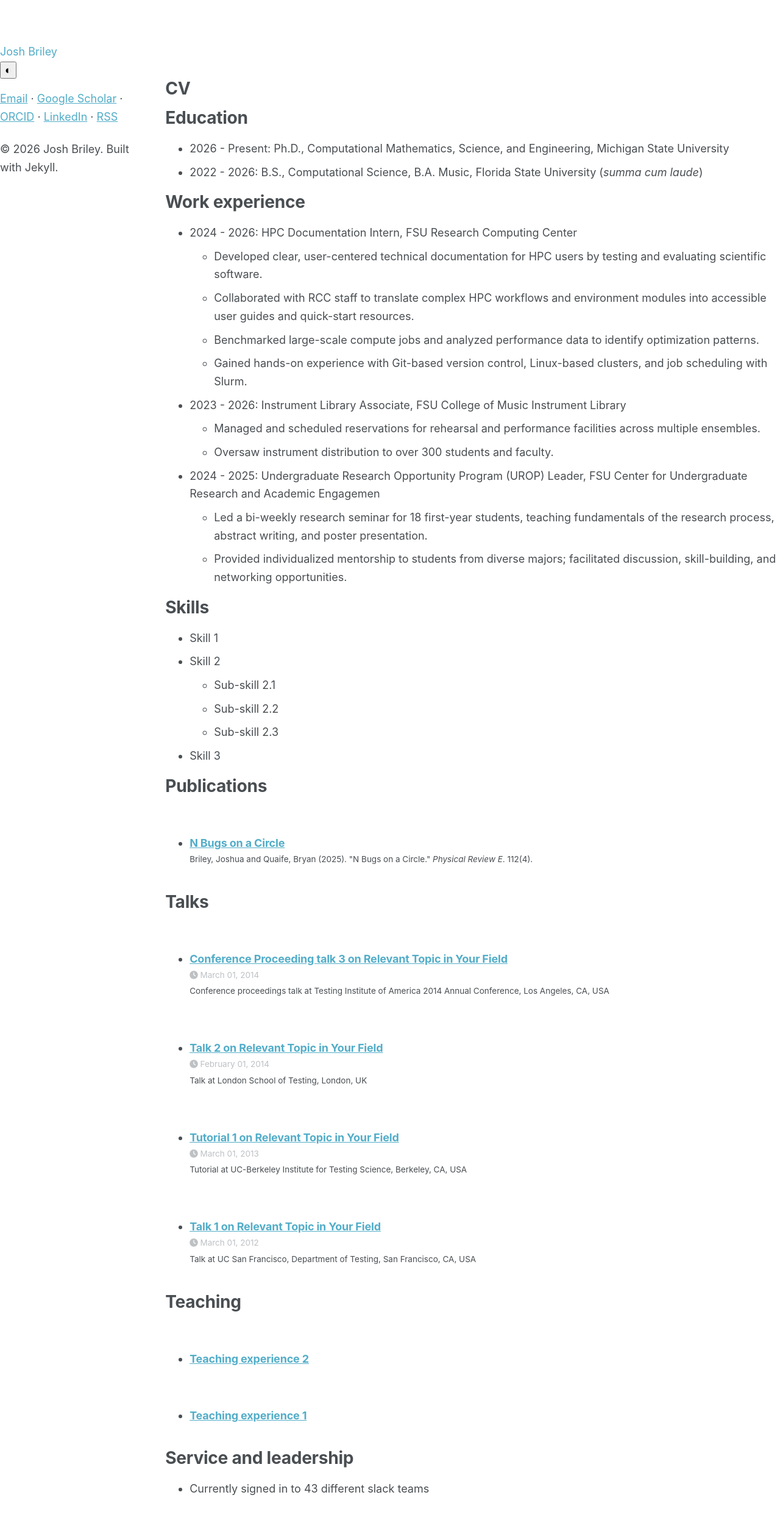
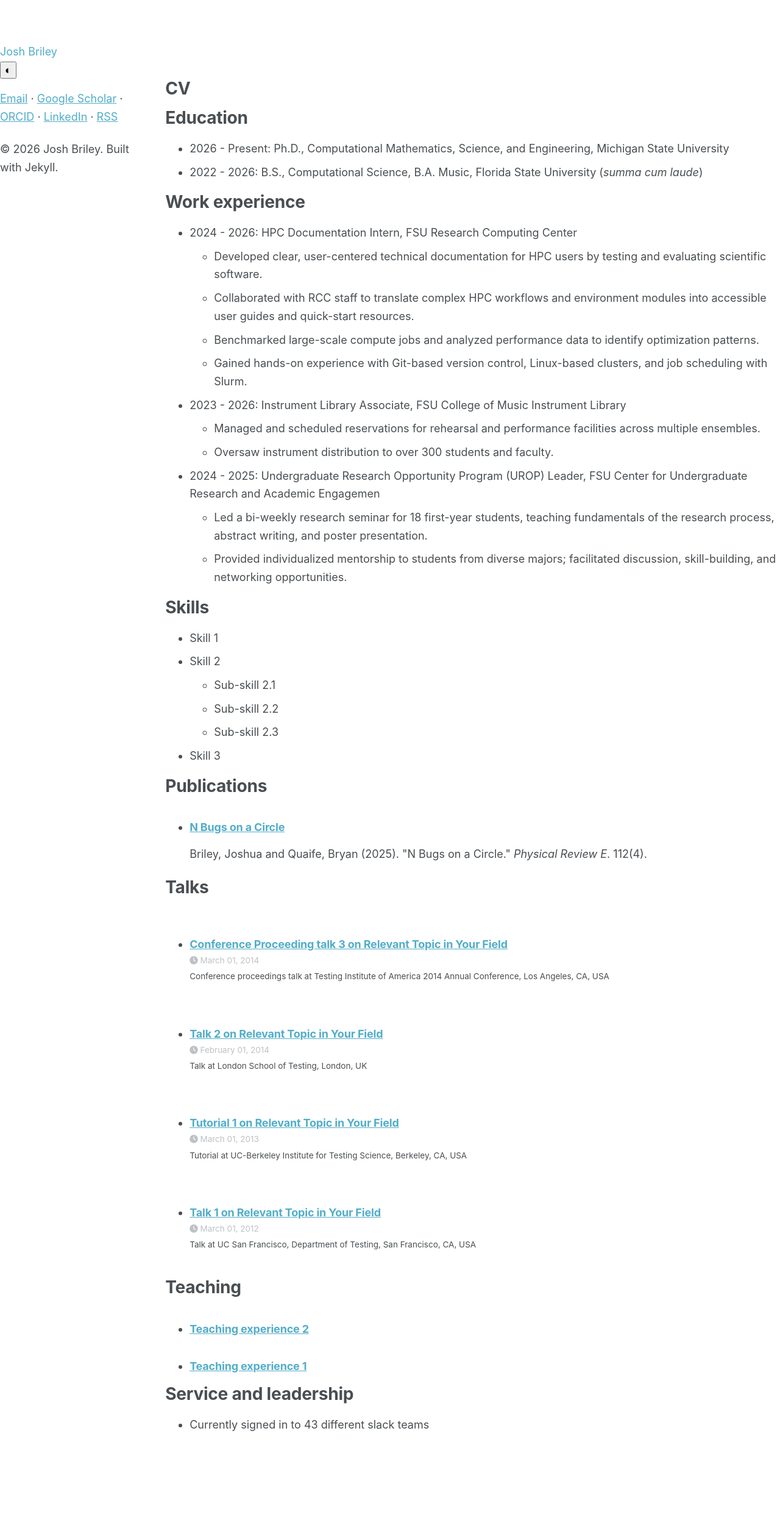
Before and after one commit to joshbriley/joshbriley.github.io, a Jekyll site: the page built from _pages/cv.md, in a window 1280 px wide. Shown: the whole page at 61% size. Built offline with Jekyll 4.4.1, drawn with Linux system fonts in a browser that asks for light colours; after the commit the page ends 2405 px from its top, so only the background shows below that.

Commit message:
Update archive-single-cv.html

```diff
--- a/_includes/archive-single-cv.html
+++ b/_includes/archive-single-cv.html
@@ -1,42 +1,10 @@
-{% include base_path %}
-
-{% if post.header.teaser %}
-  {% capture teaser %}{{ post.header.teaser }}{% endcapture %}
-{% else %}
-  {% assign teaser = site.teaser %}
-{% endif %}
-
 {% if post.id %}
   {% assign title = post.title | markdownify | remove: "<p>" | remove: "</p>" %}
 {% else %}
   {% assign title = post.title %}
 {% endif %}
 
-<div class="{{ include.type | default: "list" }}__item">
-  <article class="archive__item" itemscope itemtype="http://schema.org/CreativeWork">
-    <li>
-    {% if include.type == "grid" and teaser %}
-      <div class="archive__item-teaser">
-        <img src=
-          {% if teaser contains "://" %}
-            "{{ teaser }}"
-          {% else %}
-            "{{ teaser | prepend: "/images/" | prepend: base_path }}"
-          {% endif %}
-          alt="">
-      </div>
-    {% endif %}
-    <h3 class="archive__item-title" itemprop="headline">
-      {% if post.link %}
-        <a href="{{ post.link }}">{{ title }}</a> <a href="{{ base_path }}{{ post.url }}" rel="permalink"><i class="fa fa-link" aria-hidden="true" title="permalink"></i><span class="sr-only">Permalink</span></a>
-      {% else %}
-        <a href="{{ base_path }}{{ post.url }}" rel="permalink">{{ title }}</a>
-      {% endif %}
-    </h3>
-    {% if post.read_time %}
-      <p class="page__meta"><i class="fa fa-clock" aria-hidden="true"></i> {% include read-time.html %}</p>
-    {% endif %}
-    {% if post.venue%}<p class="archive__item-excerpt" itemprop="description">{{ post.citation }}</p> {% endif %}
-    </li>
- </article>
-</div>
+<li class="item">
+  <h3 class="item-title"><a href="{{ post.url }}">{{ title }}</a></h3>
+  {% if post.citation %}<p class="item-excerpt">{{ post.citation }}</p>{% endif %}
+</li>
```
